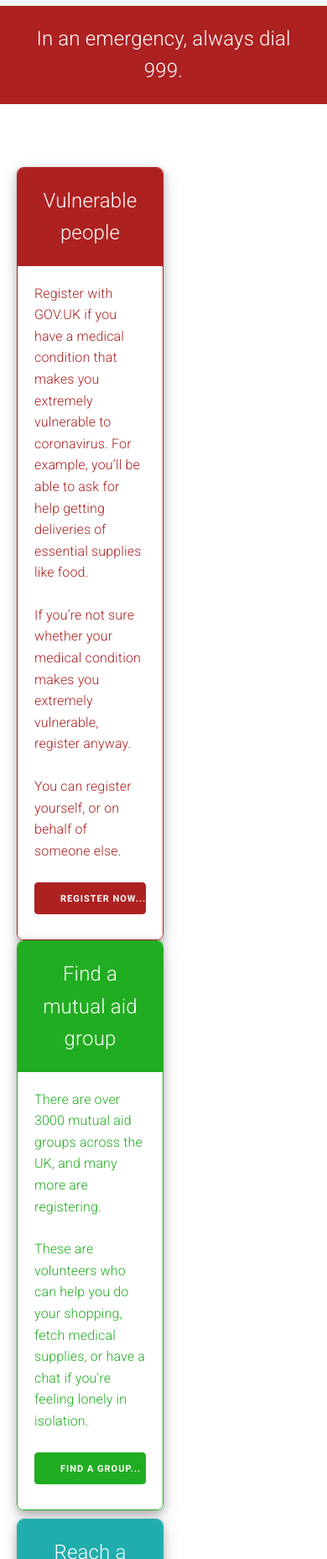
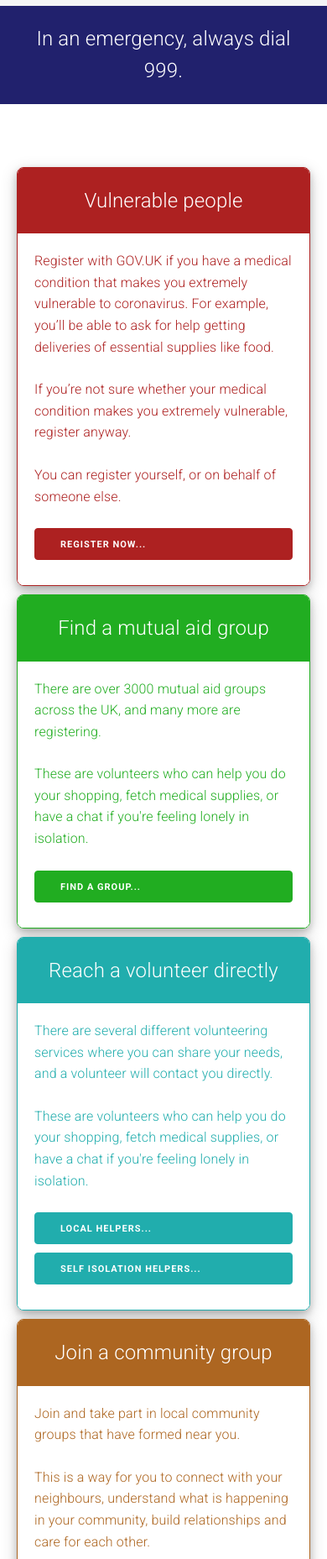
Before and after one commit to PoliceRewired/help-is-available, a plain HTML site: page index.html in a window 390 px wide. Shown: the part 143-2000 px from the top of the page at 84% size. Drawn offline with Linux system fonts and the light colour scheme; a script that the page names is missing.

Commit message:
fix mobile view

```diff
--- a/index.html
+++ b/index.html
@@ -29,7 +29,7 @@
 
 			<section class="container" id="signposts">
 				<div class="row">
-					<div class="column column-50">
+					<div class="column">
 						<div class="volunteering-cell red">
 							<div class="first">Vulnerable people</div>
 							<div class="second">
@@ -40,7 +40,7 @@
 							</div>
 						</div>
 					</div>
-					<div class="column column-50">
+					<div class="column">
 						<div class="volunteering-cell green">
 							<div class="first">Find a mutual aid group</div>
 							<div class="second">
@@ -53,7 +53,7 @@
 				</div>
 
 				<div class="row">
-					<div class="column column-50">
+					<div class="column">
 						<div class="volunteering-cell cyan">
 							<div class="first">Reach a volunteer directly</div>
 							<div class="second">
@@ -65,7 +65,7 @@
 						</div>
 					</div>
 
-					<div class="column column-50">
+					<div class="column">
 						<div class="volunteering-cell orange">
 							<div class="first">Join a community group</div>
 							<div class="second">
--- a/styles/main.css
+++ b/styles/main.css
@@ -5,7 +5,7 @@
 }
 
 .emergency-banner {
-	background-color:  #AD2121;
+	background-color:  #21216D;
 	color: white;
 	text-align: center;
 	font-size: 24px;
@@ -25,7 +25,7 @@
 	text-align: center;
 }
 
-div.row {
+div.column {
 	margin-bottom: 10px;
 }
 
```
